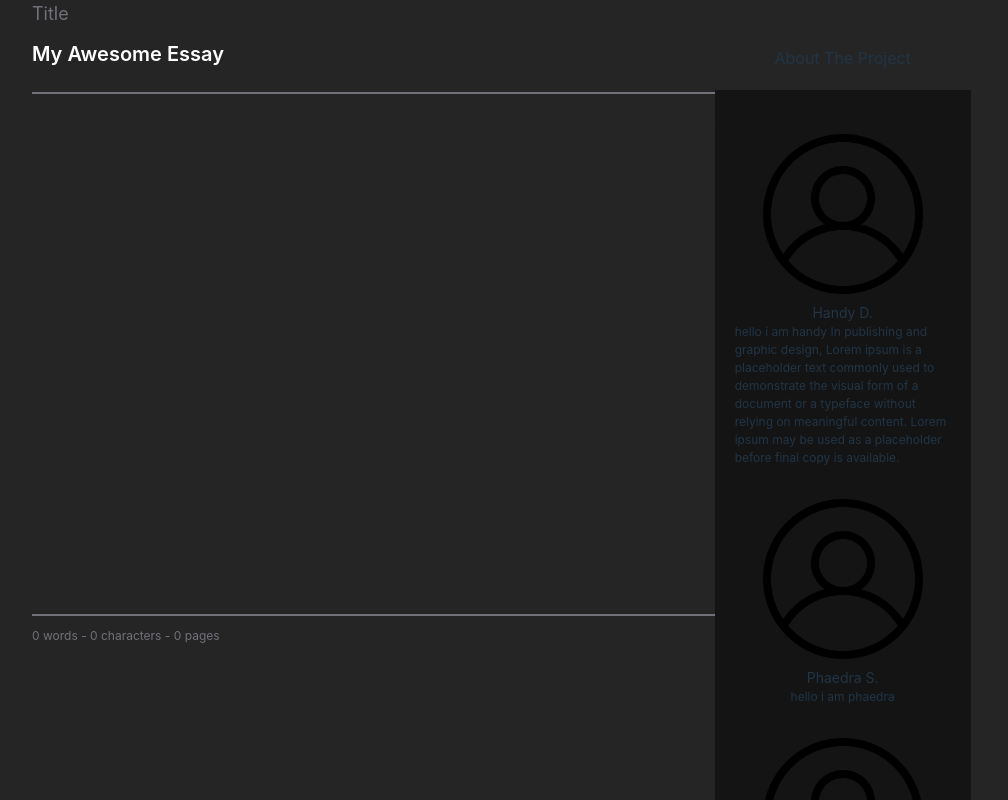
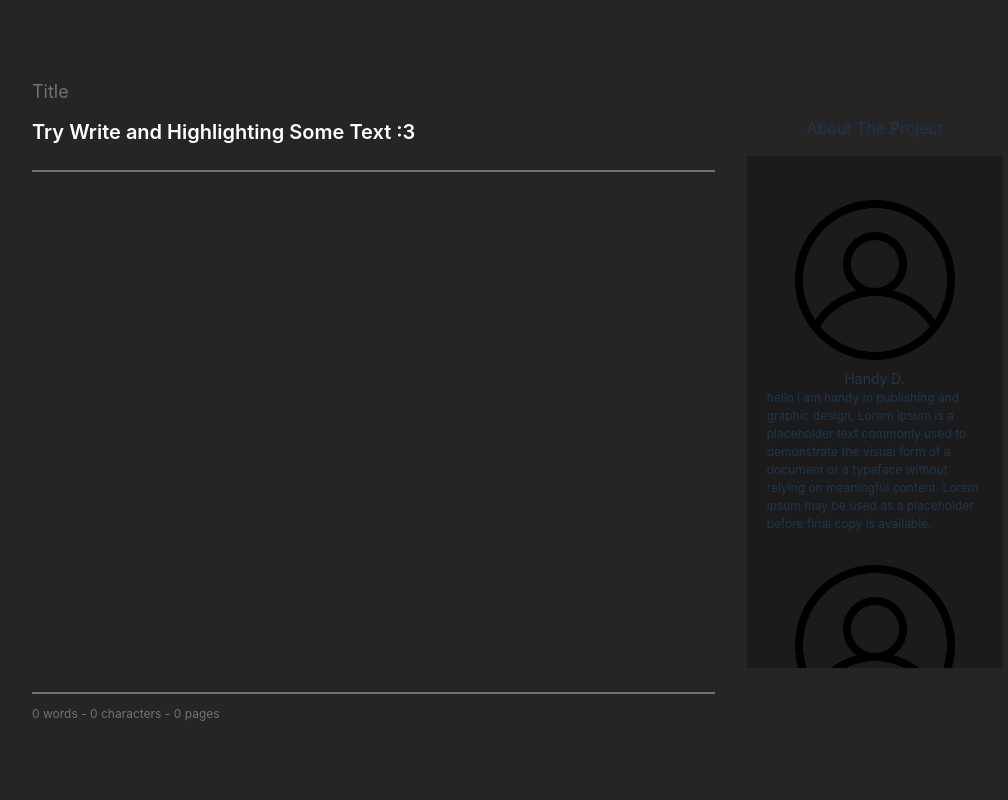
Before and after one commit to Artists-for-Humanity/OdistAI, a React (Vite) app in the folder client/: page / in a window 1280 px wide. Shown: the whole page, without its empty margins (96-1104 px from the left). Built offline with nearby package versions, Linux system fonts and the light colour scheme.

Commit message:
fixed side bar css

```diff
--- a/client/src/App.tsx
+++ b/client/src/App.tsx
@@ -30,7 +30,7 @@ function App() {
               contentEditable
               suppressContentEditableWarning
             >
-              My Awesome Essay
+              Try Write and Highlighting Some Text :3
             </div>
           </div>
           <div className="flex flex-col block h-[60vh] mb-2 bg-matte-black-light">
@@ -73,9 +73,9 @@ function App() {
             <span>{Math.round(inputContent.length / 500)} pages </span>
           </footer>
         </div>
-        <div className="flex flex-col justify-center items-center w-1/4 h-screen gap-5">
-          <h3 className="mt-[46px] text-center">About The Project</h3>
-          <div className="flex flex-col items-center w-full overflow-y-auto gap-y-8 text-center p-5 bg-matte-black-dark">
+        <div className="flex flex-col justify-center items-center w-1/4 h-[80vh] gap-4 -mt-1.5">
+          <h3 className="text-center ml-16">About The Project</h3>
+          <div className="flex flex-col ml-16 h-4/5 items-center w-full overflow-y-auto gap-y-8 text-center p-5 bg-[#1B1B1B]">
             <div className="pt-6 flex flex-col items-center text-center">
               <img className="w-40" src={User} alt="image" />
               <p className="text-[14px] mt-2">Handy D.</p>
@@ -87,25 +87,25 @@ function App() {
                 copy is available.
               </p>
             </div>
-            <div className="flex flex-col items-center text-center">
+            <div className="flex flex-col items-center text-center gap-y-5">
               <img className="w-40" src={User} alt="image" />
               <p className="text-[14px] mt-2">Phaedra S.</p>
-              <p className="text-[12px]">hello i am phaedra</p>
+              <p className="text-[12px] px-5">hello i am phaedra</p>
             </div>
-            <div className="flex flex-col items-center text-center">
+            <div className="flex flex-col items-center text-center gap-y-5">
               <img className="w-40" src={User} alt="image" />
               <p className="text-[14px] mt-2">Gordan L.</p>
-              <p className="text-[12px]">hello iam gordan</p>
+              <p className="text-[12px] px-5">hello iam gordan</p>
             </div>
-            <div className="flex flex-col items-center text-center">
+            <div className="flex flex-col items-center text-center gap-y-5">
               <img className="rounded-full w-40" src={Luke} alt="image" />
               <p className="text-[14px] mt-2">Luke C.</p>
-              <p className="text-[12px]">hello i am luke</p>
+              <p className="text-[12px] px-5">hello i am luke</p>
             </div>
-            <div className="flex flex-col items-center text-center">
+            <div className="flex flex-col items-center text-center gap-y-5">
               <img className="w-40" src={User} alt="image" />
               <p className="text-[14px] mt-2">Youssef J.</p>
-              <p className="text-[12px]">hello i am youssef</p>
+              <p className="text-[12px] px-5">hello i am youssef</p>
             </div>
           </div>
         </div>
--- a/client/src/Components/IncomingText.tsx
+++ b/client/src/Components/IncomingText.tsx
@@ -43,7 +43,6 @@ const IncomingText: React.FC<{
             setIsHighlightingText(false);
             chatgptResponse = '';
         };
-        console.log("What is highlighted? ", highlightedText)
         return (
             <div className="h-fit my-4 mx-0 p-3 rounded justify-self-end transition-all opacity-0 delay-200 duration-700 opacity-100 select-none">
                 <div className="font-italic text-white font-semibold break-words">"{prompt}"</div>
--- a/client/src/Components/ToolBar.tsx
+++ b/client/src/Components/ToolBar.tsx
@@ -41,10 +41,10 @@ const ToolBar: React.FC<{ onData: DataCallback, highlighted: string }> = ({ onDa
     };
 
     setCritique(classNames({
-      'improve writing,': activeCritique.improveWriting,
-      'make the passage longer,': activeCritique.makeLonger,
-      'make the passage shorter,': activeCritique.makeShorter,
-      'fix spelling and grammar,': activeCritique.fixSpellingAndGrammar,
+      'improve writing directly, do not explain anything,': activeCritique.improveWriting,
+      'make the passage longer directly, do not explain anything,': activeCritique.makeLonger,
+      'make the passage shorter directly, do not explain anything,': activeCritique.makeShorter,
+      'fix spelling and grammar directly, do not explain anything,': activeCritique.fixSpellingAndGrammar,
     }));
 
     return result;
@@ -60,7 +60,7 @@ const ToolBar: React.FC<{ onData: DataCallback, highlighted: string }> = ({ onDa
           ></input>
           <button type="button" onClick={fetchData} className="absolute right-0 text-zinc-600 ring-1 ring-zinc-600 font-small rounded-full text-sm p-1 mr-2 text-center inline-flex items-center">
             <svg className="w-3 h-3 -rotate-90" aria-hidden="true" xmlns="http://www.w3.org/2000/svg" fill="none" viewBox="4 0 10 10">
-              <path stroke="currentColor" stroke-linecap="round" stroke-linejoin="round" stroke-width="2" d="M1 5h12m0 0L9 1m4 4L9 9" />
+              <path stroke="currentColor" strokeLinecap="round" strokeLinejoin="round" strokeWidth="2" d="M1 5h12m0 0L9 1m4 4L9 9" />
             </svg>
             <span className="sr-only">Icon description</span>
           </button>
```
